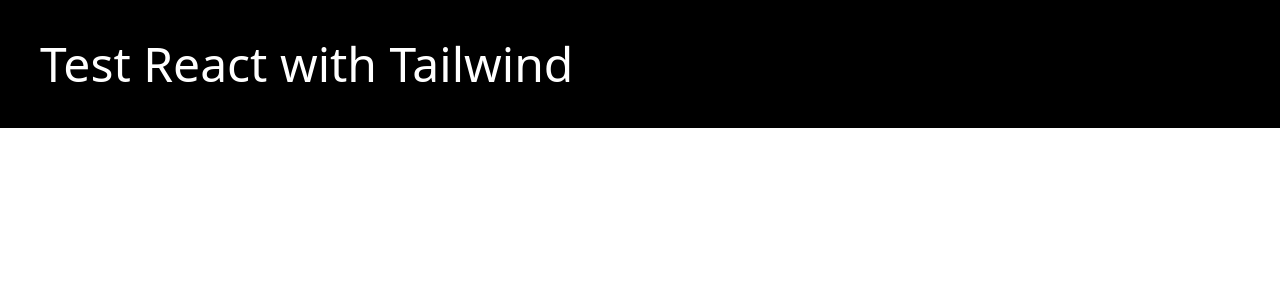
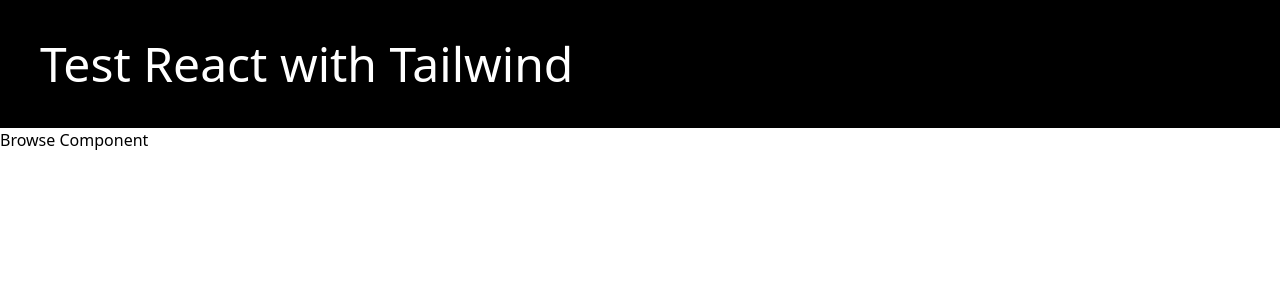
Before and after one commit to DeepthiSreenivasa/Netflix-GPT, a JavaScript app: page /browse in a window 1280 px wide. Shown: the top 300 px of the page. Built offline with nearby package versions, Linux system fonts and the light colour scheme.

Commit message:
added routes

```diff
--- a/package.json
+++ b/package.json
@@ -9,6 +9,7 @@
     "@testing-library/user-event": "^13.5.0",
     "react": "^19.2.4",
     "react-dom": "^19.2.4",
+    "react-router-dom": "^7.13.1",
     "react-scripts": "5.0.1",
     "web-vitals": "^2.1.4"
   },
--- a/src/App.js
+++ b/src/App.js
@@ -1,4 +1,12 @@
+import Body from "./components/Body";
+import Header from "./components/Header";
+
 const App = () => {
-  return <><div className="bg-black text-white text-5xl p-10" >Test React with Tailwind</div></>
-}
+  return (
+    <>
+      <Header></Header>
+      <Body />
+    </>
+  );
+};
 export default App;
--- /dev/null
+++ b/src/components/Body.js
@@ -0,0 +1,24 @@
+import { RouterProvider,createBrowserRouter} from "react-router-dom";
+import Login from "./Login";
+import Browse from "./Browse";
+
+const Body = () => {
+  const appRoutes = createBrowserRouter([
+    {
+      path: "login",
+      element: <Login></Login>,
+    },
+    {
+      path: "browse",
+      element: <Browse></Browse>,
+    }
+  ]);
+
+  return (
+    <>
+      <RouterProvider router={appRoutes}></RouterProvider>
+    </>
+  );
+};
+
+export default Body;
--- /dev/null
+++ b/src/components/Browse.js
@@ -0,0 +1,5 @@
+const Browse = () =>{
+    return <><div>Browse Component</div></>
+}
+
+export default Browse
--- /dev/null
+++ b/src/components/Header.js
@@ -0,0 +1,5 @@
+const Header = () => {
+          return <><div className="bg-black text-white text-5xl p-10" >Test React with Tailwind</div></>
+}
+
+export default Header;
--- /dev/null
+++ b/src/components/Login.js
@@ -0,0 +1,5 @@
+const Login = () => {
+    return <>Login Component</>
+}
+
+export default Login;
```
Also changed, not shown: 1 other file (tests, documents, lock files or other folders).
